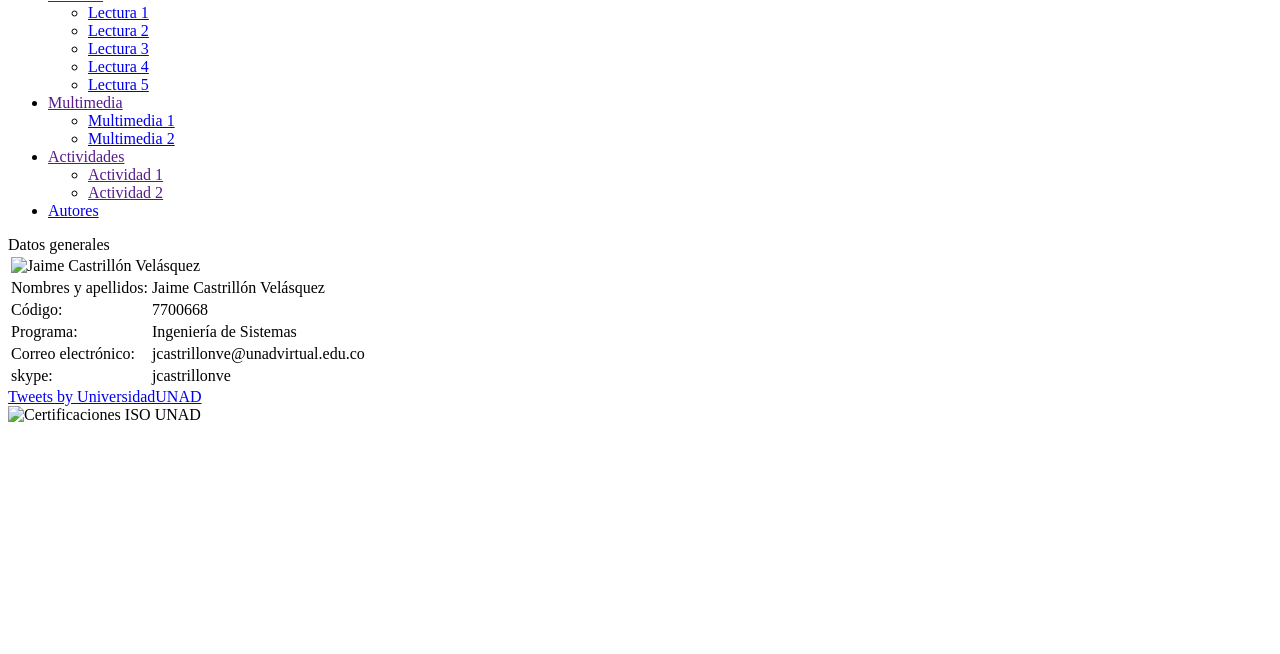
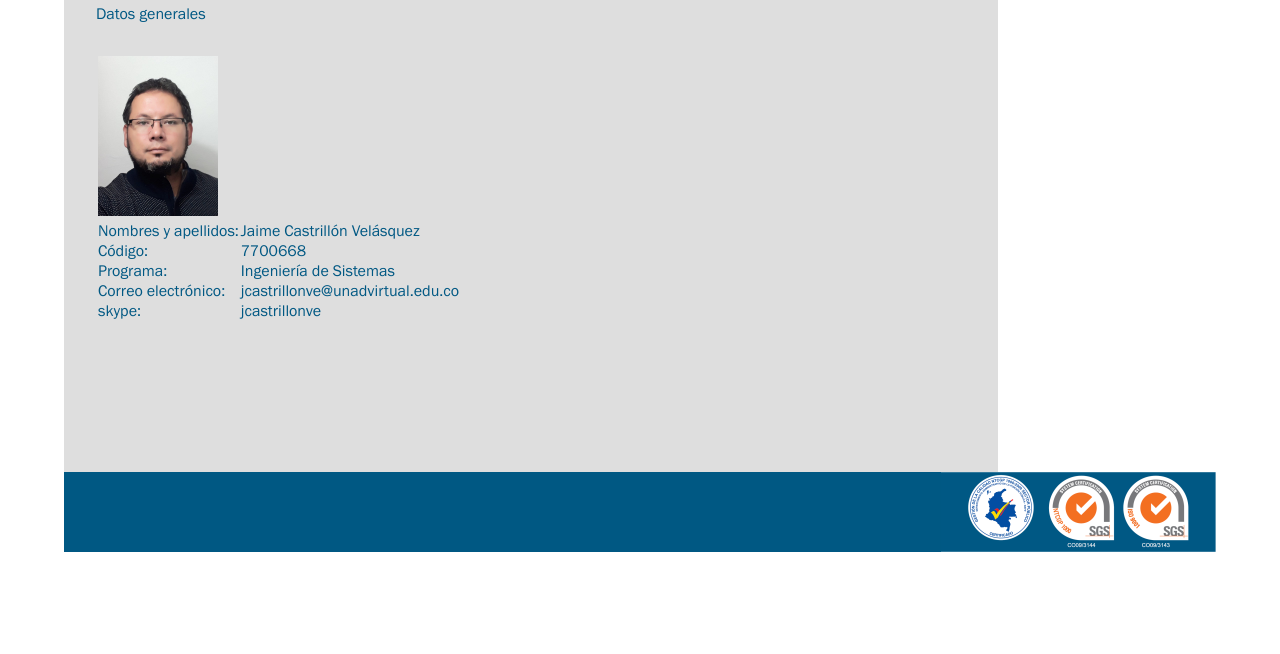
Before and after one commit to jaimecastrillon/unad-page, a plain HTML site: page autor.html in a window 1280 px wide. Shown: the part 146-800 px from the top of the page. Drawn offline with Linux system fonts and the light colour scheme; the site is published under a folder, as on GitHub Pages, so addresses that start at the root find nothing.

Commit message:
Se actualizan los src de la página

```diff
--- a/autor.html
+++ b/autor.html
@@ -10,38 +10,38 @@
   <meta name="viewport" content="width=device-width, initial-scale=1.0">
   <meta http-equiv="X-UA-Compatible" content="ie=edge">
   <title>UNAD - Lectura 05 - Github</title>
-  <link rel="stylesheet" href="/css/styles.css">
+  <link rel="stylesheet" href="css/styles.css">
 </head>
 
 <body>
   <header>
     <h1>Universidad Nacional Abierta y a Distancia</h1>
     <figure>
-      <img alt="Logotipo Universidad Nacional Abierta y a Distancia" src="/img/logounad.jpg">
+      <img alt="Logotipo Universidad Nacional Abierta y a Distancia" src="img/logounad.jpg">
     </figure>
   </header>
   <nav>
     <ul class="nav">
       <li class="nav-menu">
-        <a href="/index.html">Inicio</a>
+        <a href="index.html">Inicio</a>
       </li>
       <li class="nav-menu">
         <a href="">Lecturas</a>
         <ul>
           <li class="nav-menu-item">
-            <a href="/lectura-01.html" title="Lectura 01 - HTML5">Lectura 1</a>
+            <a href="lectura-01.html" title="Lectura 01 - HTML5">Lectura 1</a>
           </li>
           <li class="nav-menu-item">
-            <a href="/lectura-02.html" title="Lectura 02 - CSS3">Lectura 2</a>
+            <a href="lectura-02.html" title="Lectura 02 - CSS3">Lectura 2</a>
           </li>
           <li class="nav-menu-item">
-            <a href="/lectura-03.html" title="Lectura 03 - Javascript">Lectura 3</a>
+            <a href="lectura-03.html" title="Lectura 03 - Javascript">Lectura 3</a>
           </li>
           <li class="nav-menu-item">
-            <a href="/lectura-04.html" title="Lectura 04 - Git">Lectura 4</a>
+            <a href="lectura-04.html" title="Lectura 04 - Git">Lectura 4</a>
           </li>
           <li class="nav-menu-item">
-            <a href="/lectura-05.html" title="Lectura 05 - Github">Lectura 5</a>
+            <a href="lectura-05.html" title="Lectura 05 - Github">Lectura 5</a>
           </li>
         </ul>
       </li>
@@ -49,10 +49,10 @@
         <a href="">Multimedia</a>
         <ul>
           <li class="nav-menu-item">
-            <a href="/multimedia-01.html">Multimedia 1</a>
+            <a href="multimedia-01.html">Multimedia 1</a>
           </li>
           <li class="nav-menu-item">
-            <a href="/multimedia-02.html">Multimedia 2</a>
+            <a href="multimedia-02.html">Multimedia 2</a>
           </li>
         </ul>
       </li>
@@ -68,7 +68,7 @@
         </ul>
       </li>
       <li class="nav-menu">
-        <a href="/autor.html">Autores</a>
+        <a href="autor.html">Autores</a>
       </li>
     </ul>
   </nav>
@@ -82,7 +82,7 @@
           <tbody>
             <tr>
               <td colspan="2">
-                <img src="/img/jaime-castrillon.jpg" alt="Jaime Castrillón Velásquez">
+                <img src="img/jaime-castrillon.jpg" alt="Jaime Castrillón Velásquez">
               </td>
             </tr>
             <tr>
@@ -116,7 +116,7 @@
     </aside>
   </main>
   <footer>
-    <img alt="Certificaciones ISO UNAD" src="/img/iso.png">
+    <img alt="Certificaciones ISO UNAD" src="img/iso.png">
   </footer>
 </body>
 
--- a/lectura-01.html
+++ b/lectura-01.html
@@ -9,38 +9,38 @@
   <meta name="viewport" content="width=device-width, initial-scale=1.0">
   <meta http-equiv="X-UA-Compatible" content="ie=edge">
   <title>UNAD - Lectura 01 - HTML5</title>
-  <link rel="stylesheet" href="/css/styles.css">
+  <link rel="stylesheet" href="css/styles.css">
 </head>
 
 <body>
   <header>
     <h1>Universidad Nacional Abierta y a Distancia</h1>
     <figure>
-      <img alt="Logotipo Universidad Nacional Abierta y a Distancia" src="/img/logounad.jpg">
+      <img alt="Logotipo Universidad Nacional Abierta y a Distancia" src="img/logounad.jpg">
     </figure>
   </header>
   <nav>
     <ul class="nav">
       <li class="nav-menu">
-        <a href="/index.html">Inicio</a>
+        <a href="index.html">Inicio</a>
       </li>
       <li class="nav-menu">
         <a href="">Lecturas</a>
         <ul>
           <li class="nav-menu-item">
-            <a href="/lectura-01.html" title="Lectura 01 - HTML5">Lectura 1</a>
+            <a href="lectura-01.html" title="Lectura 01 - HTML5">Lectura 1</a>
           </li>
           <li class="nav-menu-item">
-            <a href="/lectura-02.html" title="Lectura 02 - CSS3">Lectura 2</a>
+            <a href="lectura-02.html" title="Lectura 02 - CSS3">Lectura 2</a>
           </li>
           <li class="nav-menu-item">
-            <a href="/lectura-03.html" title="Lectura 03 - Javascript">Lectura 3</a>
+            <a href="lectura-03.html" title="Lectura 03 - Javascript">Lectura 3</a>
           </li>
           <li class="nav-menu-item">
-            <a href="/lectura-04.html" title="Lectura 04 - Git">Lectura 4</a>
+            <a href="lectura-04.html" title="Lectura 04 - Git">Lectura 4</a>
           </li>
           <li class="nav-menu-item">
-            <a href="/lectura-05.html" title="Lectura 05 - Github">Lectura 5</a>
+            <a href="lectura-05.html" title="Lectura 05 - Github">Lectura 5</a>
           </li>
         </ul>
       </li>
@@ -48,10 +48,10 @@
         <a href="">Multimedia</a>
         <ul>
           <li class="nav-menu-item">
-            <a href="/multimedia-01.html">Multimedia 1</a>
+            <a href="multimedia-01.html">Multimedia 1</a>
           </li>
           <li class="nav-menu-item">
-            <a href="/multimedia-02.html">Multimedia 2</a>
+            <a href="multimedia-02.html">Multimedia 2</a>
           </li>
         </ul>
       </li>
@@ -67,7 +67,7 @@
         </ul>
       </li>
       <li class="nav-menu">
-        <a href="/autor.html">Autores</a>
+        <a href="autor.html">Autores</a>
       </li>
     </ul>
   </nav>
@@ -87,7 +87,7 @@
     </aside>
   </main>
   <footer>
-    <img alt="Certificaciones ISO UNAD" src="/img/iso.png">
+    <img alt="Certificaciones ISO UNAD" src="img/iso.png">
   </footer>
 </body>
 
```
Also changed, not shown: lectura-02.html (+12 -12 lines), lectura-03.html (+12 -12 lines), lectura-04.html (+12 -12 lines), lectura-05.html (+12 -12 lines), multimedia-01.html (+12 -12 lines), multimedia-02.html (+12 -12 lines).
